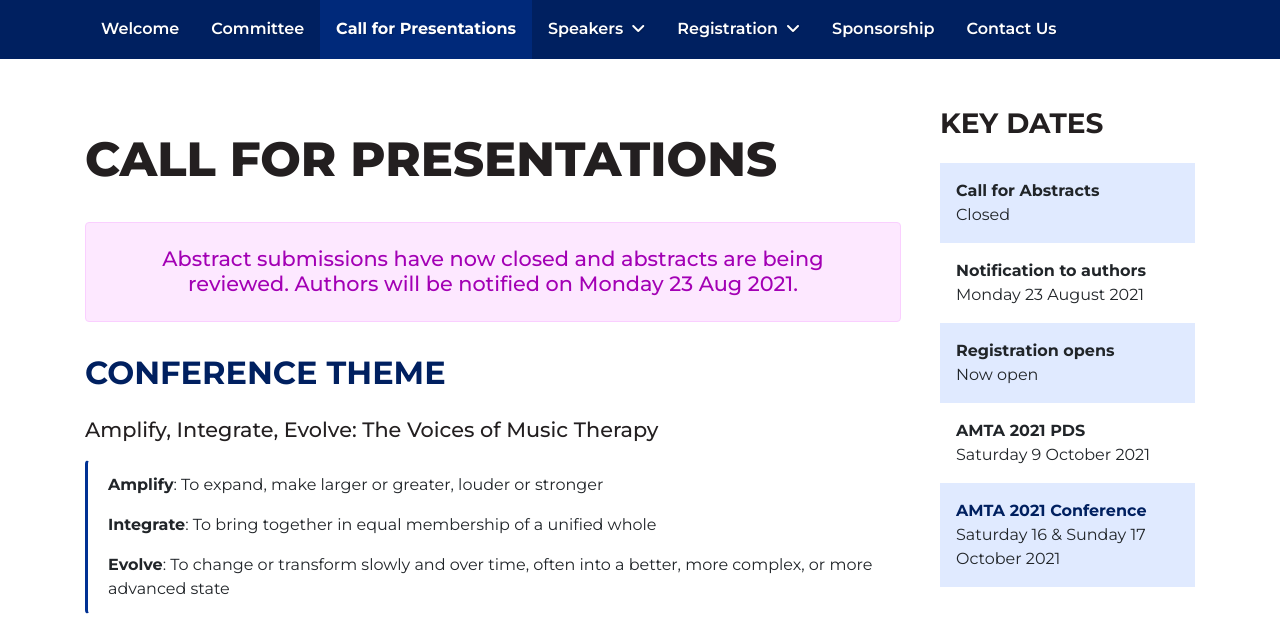
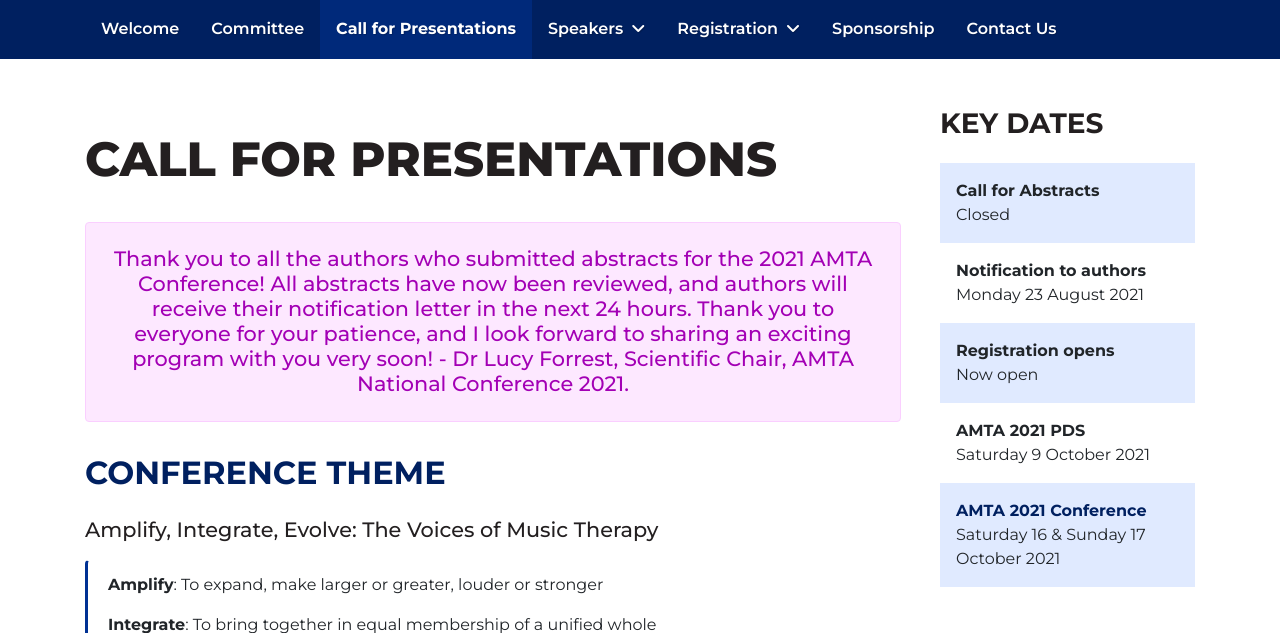
Before and after one commit to ICMS-Australasia/AMTA2021, a PHP site: page /call-for-presentations in a window 1280 px wide. Shown: the part 432-1065 px from the top of the page. Run offline with PHP 8.4, Linux system fonts and the light colour scheme; some libraries are stand-ins or nearby versions.

Commit message:
Updated purple box

```diff
--- a/call-for-presentations.php
+++ b/call-for-presentations.php
@@ -4,7 +4,7 @@ include('include/header.php');
 ?>
 
 <div class="alert alert-danger p-4 mb-4">
-  <h3 class="my-0 text-center">Abstract submissions have now closed and abstracts are being reviewed. Authors will be notified on Monday 23 Aug 2021.</h3>
+  <h3 class="my-0 text-center">Thank you to all the authors who submitted abstracts for the 2021 AMTA Conference! All abstracts have now been reviewed, and authors will receive their notification letter in the next 24 hours. Thank you to everyone for your patience, and I look forward to sharing an exciting program with you very soon! - Dr Lucy Forrest, Scientific Chair, AMTA National Conference 2021.</h3>
 </div>
 
 <!-- <a href="https://icmsaust.eventsair.com/amta-2021/presentationportal" style="color: white" class="button" target="_blank">Submit an Abstract</a> -->
--- a/include/header.php
+++ b/include/header.php
@@ -133,7 +133,7 @@ if ($title == 'Welcome') {
         <div class="col-md pr-md-4 py-5">
           <?php if ($title == "Welcome") { ?>
             <div class="alert alert-danger p-4">
-              <h3 class="my-0 text-center">Abstract submissions have now closed and abstracts are being reviewed. Authors will be notified on Monday 23 Aug 2021.</h3>
+              <h3 class="my-0 text-center">Thank you to all the authors who submitted abstracts for the 2021 AMTA Conference! All abstracts have now been reviewed, and authors will receive their notification letter in the next 24 hours. Thank you to everyone for your patience, and I look forward to sharing an exciting program with you very soon! - Dr Lucy Forrest, Scientific Chair, AMTA National Conference 2021.</h3>
             </div>
             <div class="alert alert-primary p-4">
               <h2 class="mt-0">Acknowledgement of Country</h2>
```
